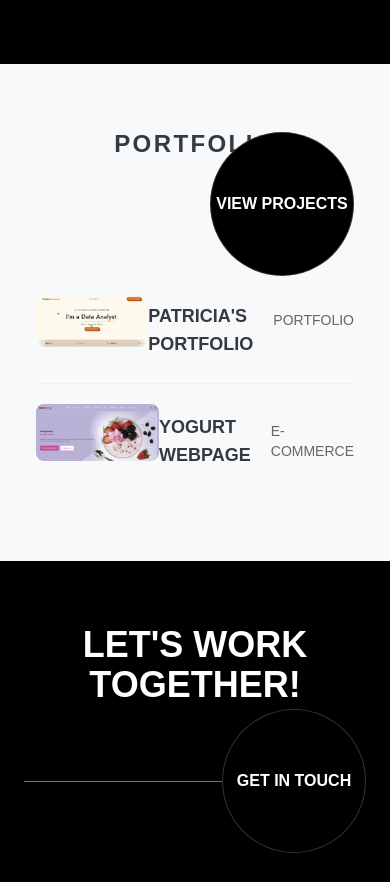
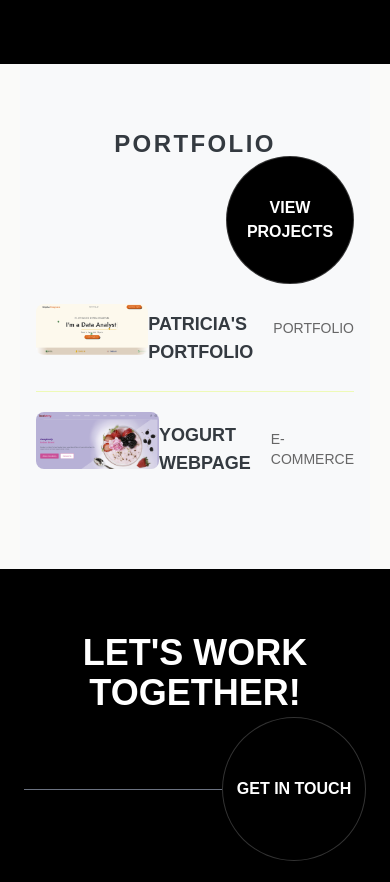
Before and after one commit to codeWithPatricia/devwithpatricia.github.io, a plain HTML site: page index.html in a window 390 px wide. Shown: the part 840-1722 px from the top of the page. Drawn offline with nearby package versions, Linux system fonts and the light colour scheme; a web font is replaced by a local one.

Commit message:
Update index.html

```diff
--- a/index.html
+++ b/index.html
@@ -161,16 +161,17 @@
 
       <div class="container projects-section uppercase">
 
+        <div class="mt-10">
         <div class="relative w-full h-[10vh] mx-auto xs:my-9">
 
           <!-- Button on the Right End of the Line -->
-          <div class="absolute top-3 right-0 transform -translate-y-1/2">
+          <div class="absolute top-5 right-0 transform -translate-y-1/2">
             <div id="contact_Cursor"
               class="hidden fixed z-50 left-0 top-0 pointer-events-none bg-white bg-opacity-20 rounded-full transition-transform transform will-change-transform">
               <div class="cursor__inner w-16 h-16 border border-white border-opacity-20 rounded-full"></div>
             </div>
             <a href="portfolio.html"
-              class="relative flex items-center justify-center w-36 h-36  md:w-40 md:h-40 rounded-full bg-black border border-white border-opacity-20 uppercase font-bold text-center text-white transition duration-300 ease-in-out hover:border-transparent group">
+              class="relative flex items-center justify-center w-32 h-32  md:w-40 md:h-40 rounded-full bg-black border border-white border-opacity-20 uppercase font-bold text-center text-white transition duration-300 ease-in-out hover:border-transparent group">
               <span class="absolute z-10 transition-opacity opacity-0 group-hover:opacity-100 text-gray-200">
                 View projects
               </span>
@@ -181,9 +182,7 @@
                 class="absolute inset-0 rounded-full bg-purple-700 scale-0 group-hover:scale-100 transition-transform duration-600"></span>
             </a>
           </div>
-        </div>
-
-
+        </div></div>
 
         <div class="projects">
 
```
